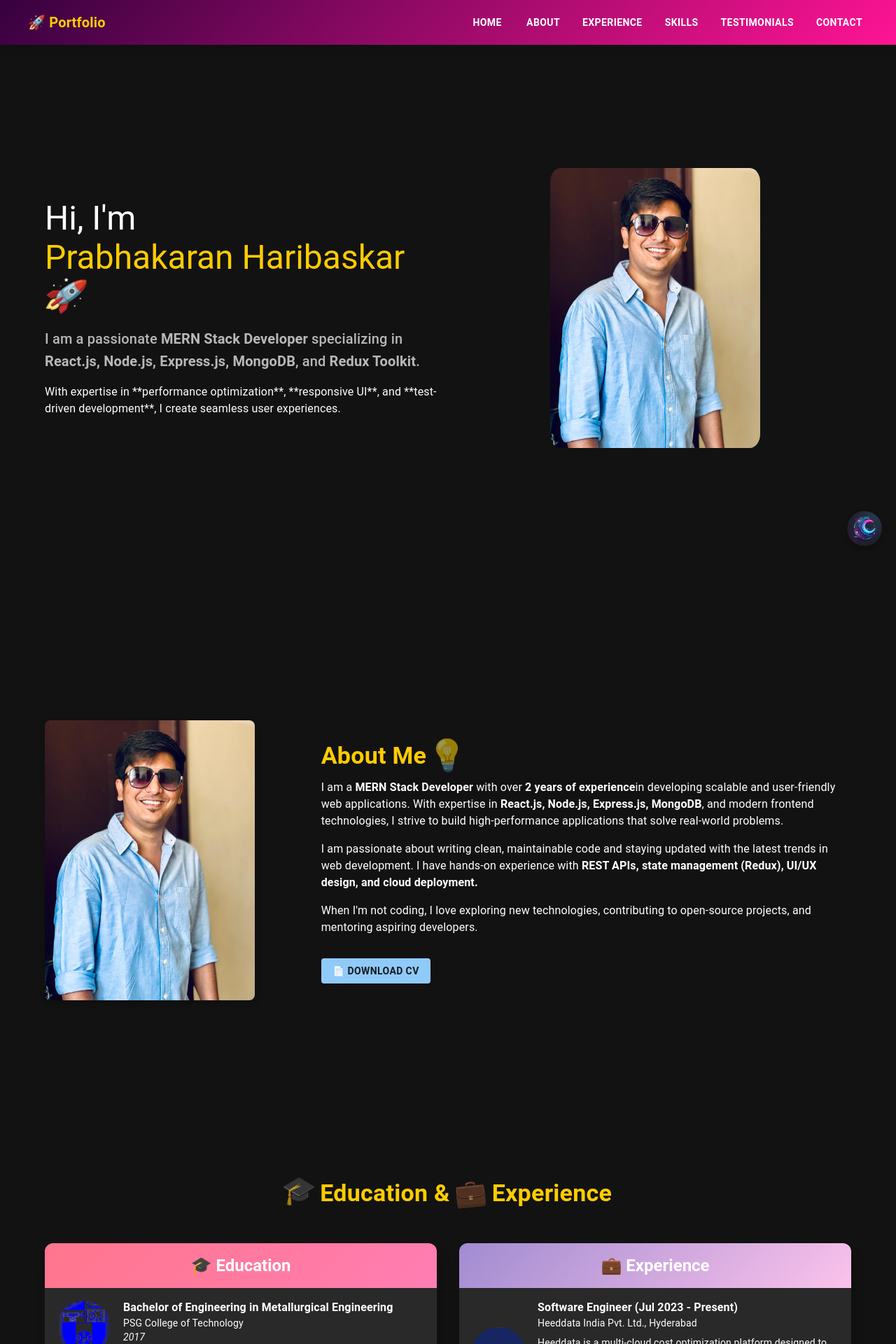
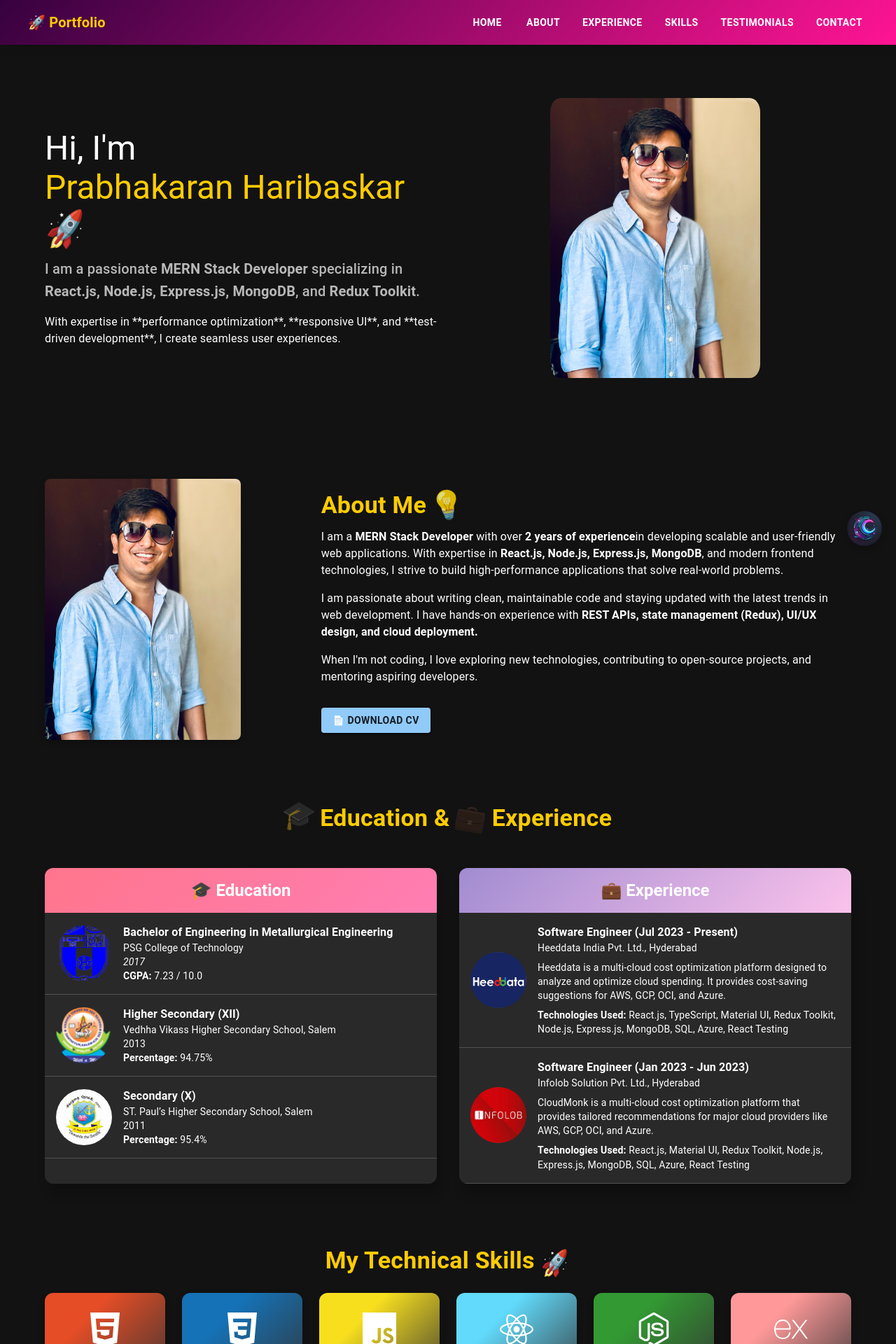
Before and after one commit to Prabhakaran-1605/Portfolio, a React (Create React App) app: page / in a window 1280 px wide. Shown: the top 1920 px of the page at 70% size. Built offline with nearby package versions, Linux system fonts and the light colour scheme.

Commit message:
viewport max height removed

```diff
--- a/src/App.js
+++ b/src/App.js
@@ -82,12 +82,30 @@ function App() {
 
             <Navbar scrollToSection={scrollToSection} refs={{ homeRef, aboutRef, projectsRef, experienceRef, skillsRef, testimonialRef, contactRef }} />
 
-            <Box ref={homeRef}><Home /></Box>
-            <Box ref={aboutRef}><About /></Box>
-            <Box ref={experienceRef}><Experience /></Box>
-            <Box ref={skillsRef}><Skills /></Box>
-            <Box ref={testimonialRef}><Testimonial /></Box>
-            <Box ref={contactRef}><Contact /></Box>
+            <Box ref={homeRef} sx={{ scrollMarginTop: { xs: '70px', md: '80px' } }}>
+  <Home />
+</Box>
+
+<Box ref={aboutRef} sx={{ scrollMarginTop: { xs: '70px', md: '80px' } }}>
+  <About />
+</Box>
+
+<Box ref={experienceRef} sx={{ scrollMarginTop: { xs: '15px', md: '15px' } }}>
+  <Experience />
+</Box>
+
+<Box ref={skillsRef} sx={{ scrollMarginTop: { xs: '15px', md: '15px' } }}>
+  <Skills />
+</Box>
+
+<Box ref={testimonialRef} sx={{ scrollMarginTop: { xs: '5px', md: '5px' } }}>
+  <Testimonial />
+</Box>
+
+<Box ref={contactRef} sx={{ scrollMarginTop: { xs: '5px', md: '5px' } }}>
+  <Contact />
+</Box>
+
             <Footer scrollToSection={scrollToSection} refs={{ aboutRef, skillsRef, testimonialRef, contactRef }} />
 
             {/* Vibrant Theme Toggle Logo */}
--- a/src/pages/About.js
+++ b/src/pages/About.js
@@ -17,7 +17,14 @@ function About() {
     };
 
     return (
-        <Container sx={{ minHeight: "100vh", paddingTop: 8, display: "flex", alignItems: "center" }}>
+        <Container
+        sx={{
+          paddingTop: 8,
+          display: "flex",
+          alignItems: "center"
+        }}
+      >
+
             <motion.div
                 initial={{ opacity: 0, y: 50 }}
                 animate={{ opacity: 1, y: 0 }}
@@ -33,7 +40,7 @@ function About() {
                             alt="Profile"
                             sx={{
                                 width: "100%",
-                                maxWidth: 300,
+                                maxWidth: 280,
                                 borderRadius: 2,
                                 boxShadow: "0px 4px 10px rgba(0, 0, 0, 0.2)",
                             }}
--- a/src/pages/Contact.js
+++ b/src/pages/Contact.js
@@ -66,7 +66,7 @@ const emojiVariants = {
 };
 
     return (
-        <Container maxWidth="lg" sx={{ minHeight: "100vh", display: "flex", alignItems: "center", justifyContent: "center", py: 4 }}>
+        <Container maxWidth="lg" sx={{ display: "flex", alignItems: "center", justifyContent: "center", py: 4 }}>
             <Box
                 sx={{
                     width: "100%",
--- a/src/pages/Experience.js
+++ b/src/pages/Experience.js
@@ -37,7 +37,7 @@ function Experience() {
     const isDarkMode = theme.palette.mode === "dark";
 
     return (
-        <Container sx={{ minHeight: "100vh", paddingTop: 8 }}>
+        <Container sx={{ paddingTop: 8 }}>
             {/* Section Title */}
             <Typography
                 variant="h4"
--- a/src/pages/Home.js
+++ b/src/pages/Home.js
@@ -18,7 +18,16 @@ function Home() {
         const theme = useTheme();
         const isDarkMode = theme.palette.mode === "dark";
     return (
-        <Container sx={{ minHeight: "100vh", display: "flex", alignItems: "center", justifyContent: "center", paddingTop: 10 }}>
+        <Container
+        id="home"
+        sx={{
+            marginTop: "60px",
+          display: "flex",
+          alignItems: "center",
+          justifyContent: "center",
+          py: 10, // consistent vertical padding
+        }}
+      >
             <Grid container spacing={4} alignItems="center">
 
                 {/* Left Side: Animated Text Content */}
--- a/src/pages/Projects.js
+++ b/src/pages/Projects.js
@@ -7,7 +7,7 @@ const projects = [
 
 function Projects() {
     return (
-        <Container sx={{ minHeight: "100vh", paddingTop: 8 }}>
+        <Container sx={{ paddingTop: 8 }}>
             <Typography variant="h4">Projects</Typography>
             <Grid container spacing={3}>
                 {projects.map((project, index) => (
--- a/src/pages/Skills.js
+++ b/src/pages/Skills.js
@@ -35,7 +35,7 @@ function Skills() {
     const isDarkMode = theme.palette.mode === "dark"; // Check if dark mode is enabled
 
     return (
-        <Container sx={{ minHeight: "100vh", paddingTop: 8 }}>
+        <Container sx={{ paddingTop: 8 }}>
             {/* Section Title */}
             <Typography
                 variant="h4"
```
